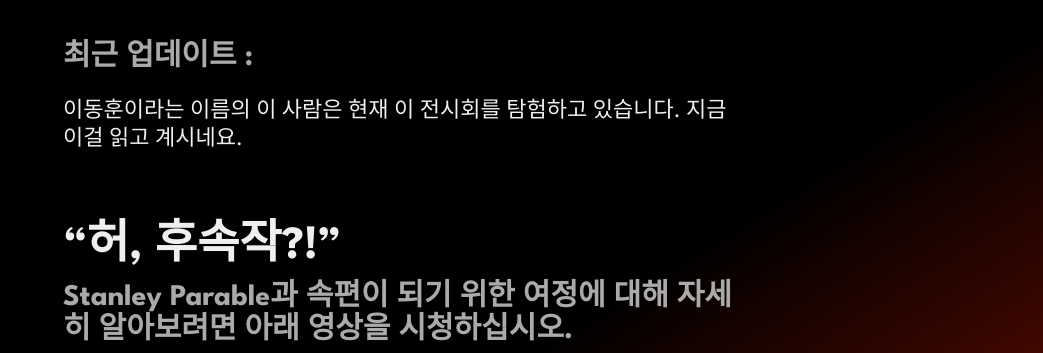
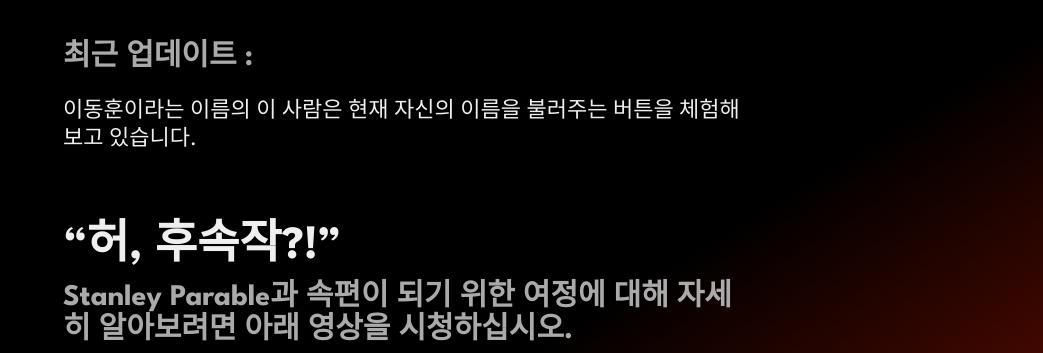
Before and after one commit to StanleyKR/StanleyParable2KR, a plain HTML site: page index.html in a window 1280 px wide. Shown: the part 930-1283 px from the top of the page, without its empty margins (237-1280 px from the left). Drawn offline with nearby package versions, Linux system fonts and the light colour scheme.

Commit message:
Update index.html

```diff
--- a/index.html
+++ b/index.html
@@ -35,7 +35,7 @@
                 <img class="ytvideo" src="assets/images/LiveFeedIMG.jpg">
         </div>
     <div class="promocontainer"><p>최근 업데이트 :</p></div>
-    <p>이동훈이라는 이름의 이 사람은 현재 이 전시회를 탐험하고 있습니다. 지금 이걸 읽고 계시네요.</p>
+    <p>이동훈이라는 이름의 이 사람은 현재 자신의 이름을 불러주는 버튼을 체험해보고 있습니다.</p>
 
     </section>
 	<!-- 바로 이 사이에 이벤트 작용을 삽입... -->
```
